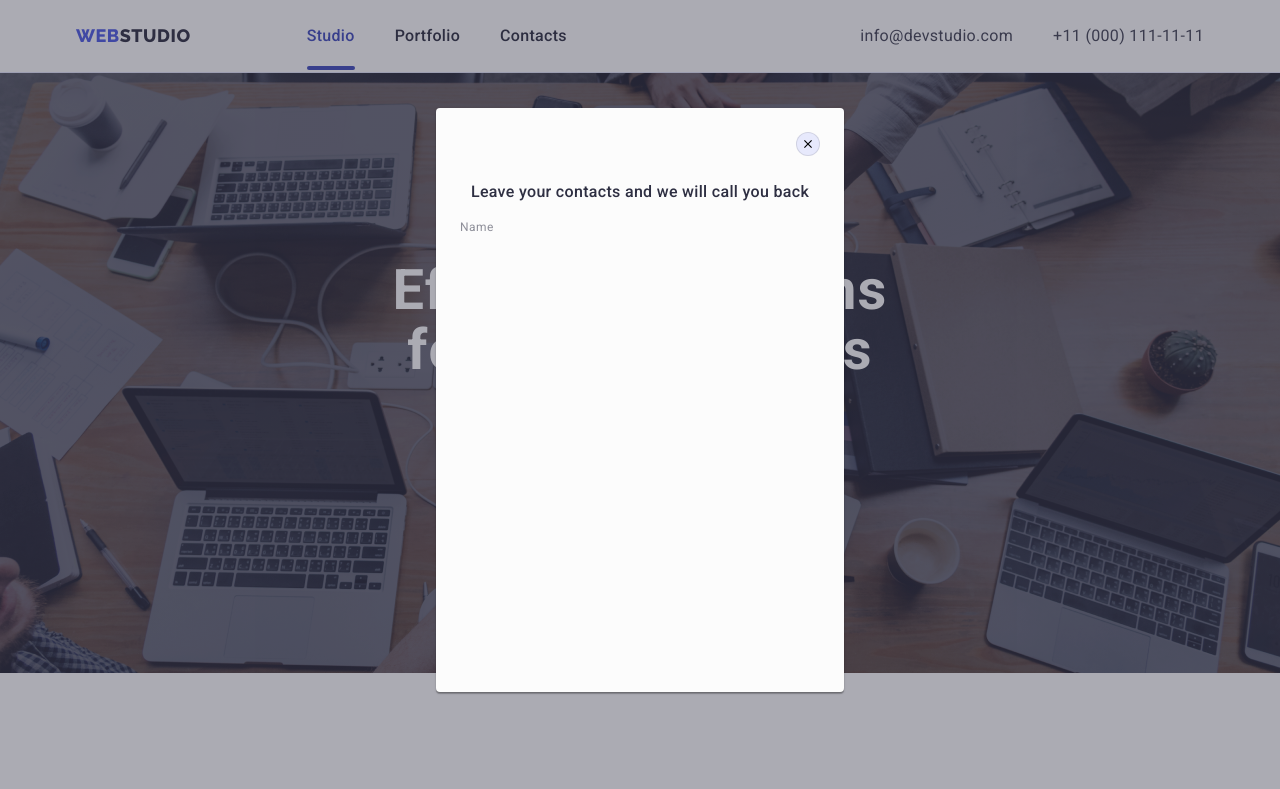
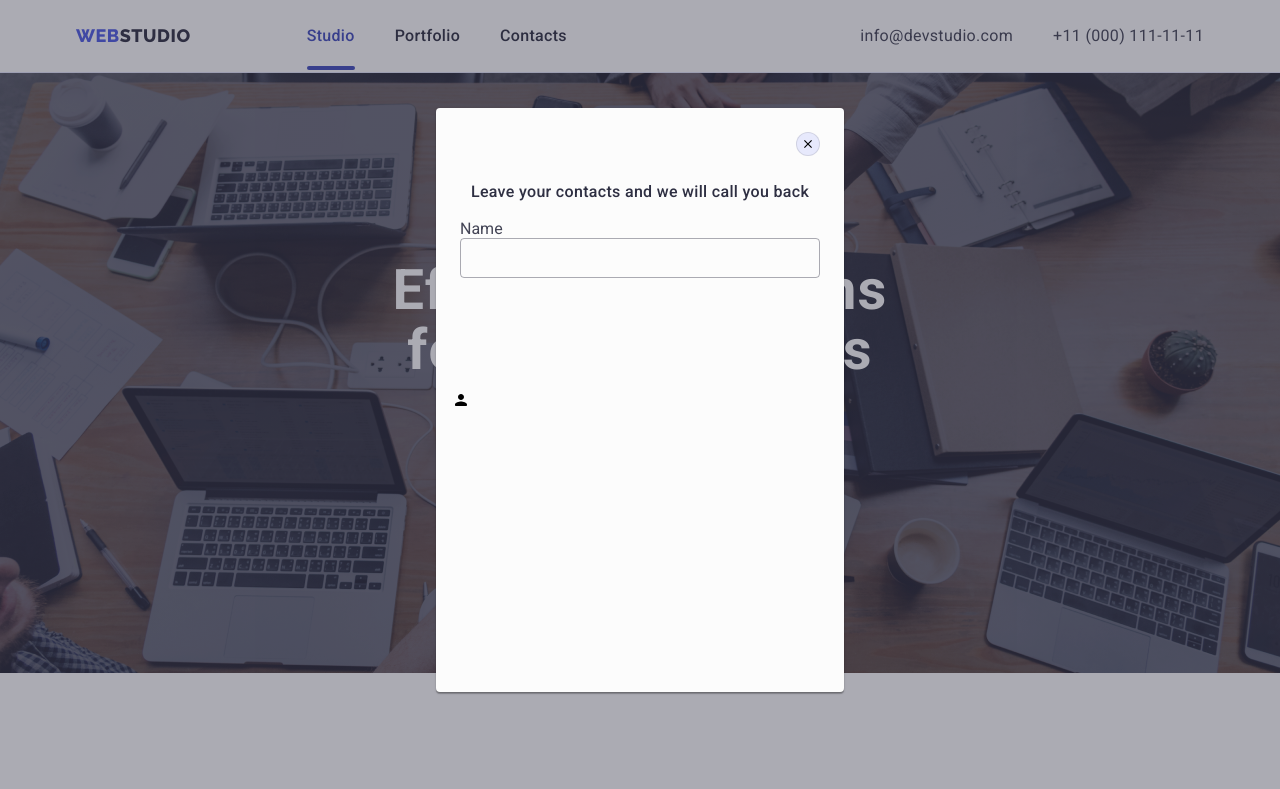
Before and after one commit to Serhii-Kysil/goit-markup-hw-05, a plain HTML site: page index.html in a window 1280 px wide. Both pictures are taken after a click on the button "Order Service". Shown: the top 789 px of the page. Drawn offline with nearby package versions, Linux system fonts and the light colour scheme.

Commit message:
modal input

```diff
--- a/css/styles.css
+++ b/css/styles.css
@@ -673,3 +673,29 @@ img {
   display: block;
   margin-bottom: 4px;
 }
+.name-box {
+  position: relative;
+}
+.modal-name-input {
+  width: 100%;
+  height: 40px;
+  border: 1px solid rgba(46, 47, 66, 0.4);
+  border-radius: 4px;
+  background-color: transparent;
+  padding-left: 38px;
+  outline: transparent;
+  transition: border-color 250ms cubic-bezier(0.4, 0, 0.2, 1);
+}
+.modal-name-input:focus {
+  border-color: #4d5ae5;
+}
+.modal-icons {
+  position: absolute;
+  left: 16px;
+  top: 50%;
+  transform: translateY(-50%);
+  transition: fill 250ms cubic-bezier(0.4, 0, 0.2, 1);
+}
+.modal-name-input:focus.modal-icons {
+  fill: #4d5ae5;
+}
--- a/index.html
+++ b/index.html
@@ -509,7 +509,18 @@
 
         <form class="modal-window-form">
           <div class="modal-form-cont">
-            <label class="name-label" for="user-name"> Name </label>
+            <label class="name-box" for="user-name"> Name </label>
+            <div class="name-icon">
+              <input
+                class="modal-name-input"
+                type="text"
+                name="user-name"
+                id="user-name"
+              />
+              <svg width="18" height="24" class="modal-icons">
+                <use href="./images/icons.svg#icon-person"></use>
+              </svg>
+            </div>
           </div>
         </form>
       </div>
```
